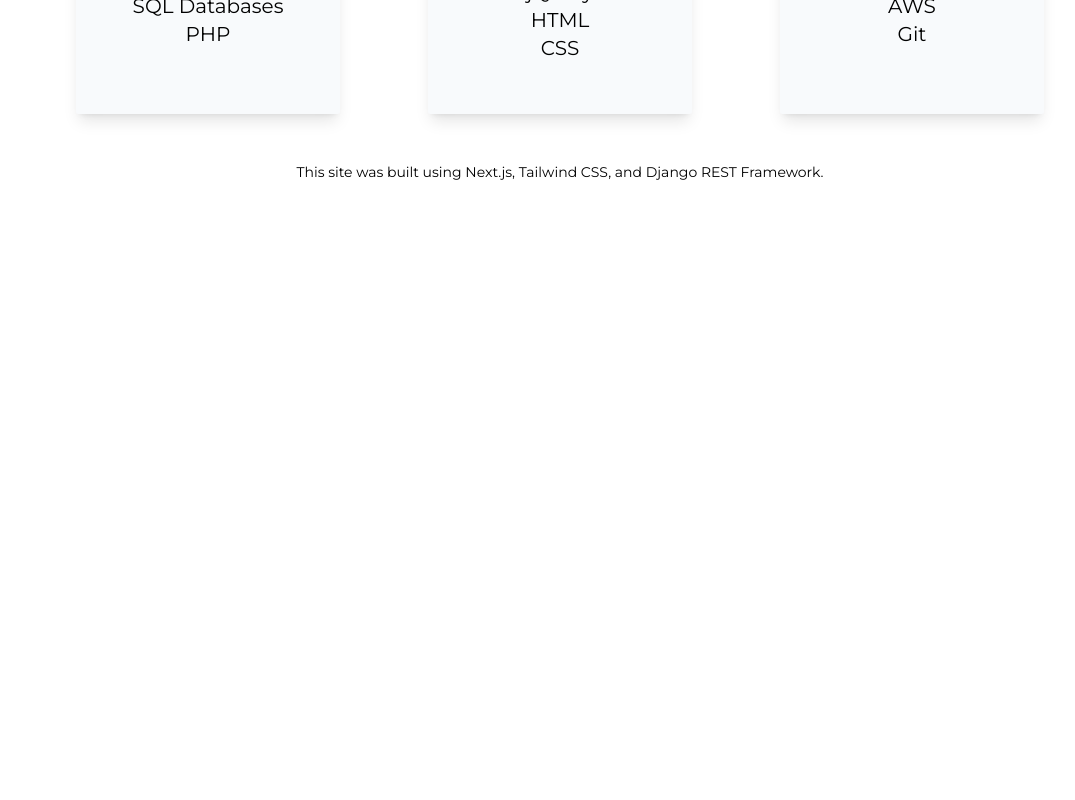
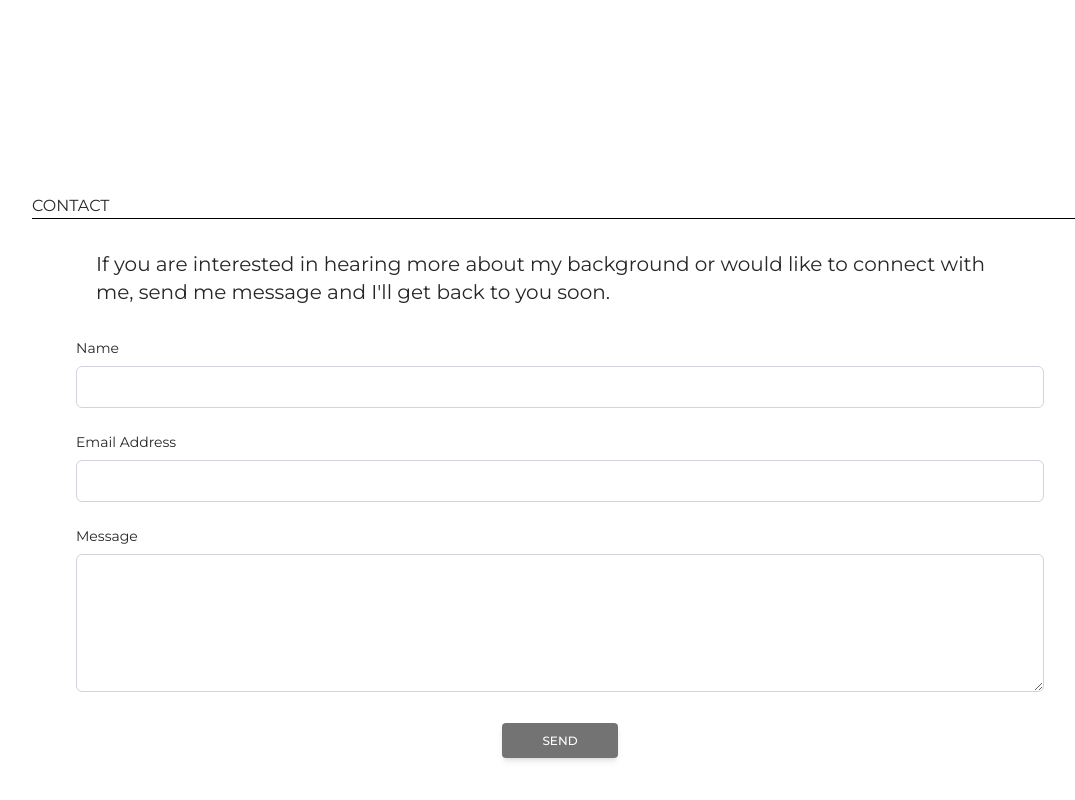
Before and after one commit to montelongo-dev/montelongo-portfolio-2023, a Next.js app: page / in a window 1280 px wide. Shown: the part 2623-3423 px from the top of the page, without its empty margins (80-1155 px from the left). Before the commit the page ends 3009 px from the top, so only its background shows below. Built offline with nearby package versions, Linux system fonts and the light colour scheme.

Commit message:
Style tweaks

```diff
--- /dev/null
+++ b/app/contact/ContactSuccess.tsx
@@ -0,0 +1,13 @@
+import Link from "next/link"
+
+export default function ContactSuccess() {
+  return (
+    <div className="contact__submission">
+      <h1>Thank you for reaching out! I will get back to you soon.</h1>
+      <br />
+      <h1 className="link_underline">
+        <Link href="/">BACK</Link>
+      </h1>
+    </div>
+  );
+}
--- a/app/globals.css
+++ b/app/globals.css
@@ -2,12 +2,6 @@
 @tailwind components;
 @tailwind utilities;
 
-
-:root {
-  --foreground-rgb: 0, 0, 0;
-  --background-start-rgb: 214, 219, 220;
-  --background-end-rgb: 255, 255, 255;
-}
 
 html,
 body {
@@ -16,12 +10,7 @@ body {
   font-family:-apple-system, BlinkMacSystemFont, Segoe UI, Roboto, Oxygen,
     Ubuntu, Cantarell, Fira Sans, Droid Sans, Helvetica Neue, sans-serif,
     cursive;
-  @apply scroll-smooth;
-}
-
-a {
-  /* color:black; */
-  /* text-decoration:none; */
+  @apply scroll-smooth text-zinc-800;
 }
 
 * {
@@ -93,7 +82,7 @@ a {
 }
 
 .home_header, .home_subhead {
-  @apply text-neutral-800;
+  @apply text-zinc-800;
 }
 
 .home_header {
@@ -117,11 +106,15 @@ a {
 
 /* ABOUT  */
 .about_h1 {
-  @apply pt-6 lg:pt-14 font-semibold text-xl md:text-2xl lg:text-4xl lg:leading-10 lg:px-16;
+  @apply font-medium text-lg md:text-xl lg:text-3xl lg:leading-10 lg:px-16 pt-6 lg:pt-14 ;
 }
 
 .about_h2 {
-  @apply pt-4 lg:pt-6 text-lg md:text-xl lg:text-3xl lg:leading-10 lg:px-16;
+  @apply text-base md:text-xl lg:text-2xl pt-4 lg:pt-6 lg:leading-10 lg:px-16;
+}
+
+.about_p {
+  @apply text-base md:text-xl lg:text-2xl pt-4 lg:pt-6 lg:leading-10 lg:px-16;
 }
 
 
@@ -131,7 +124,7 @@ a {
 }
 
 .skill_container {
-  @apply flex flex-col items-center mb-10 shadow-lg rounded-sm basis-1/4 justify-center py-10 md:mx-14 xl:mx-0 bg-slate-50;
+  @apply flex flex-col items-center mb-10 shadow-lg rounded-sm basis-1/4 justify-center py-10 md:mx-14 xl:mx-0 bg-gray-50;
 }
 
 .skill_hr {
@@ -158,13 +151,17 @@ a {
   @apply text-xl;
 }
 
-.footnote {
-  @apply text-sm pt-2 pb-6 px-14 text-center;
+.skill_footnote {
+  @apply text-sm pt-2 pb-6 px-8 text-center;
+}
+
+.skill_link_underline {
+  @apply underline underline-offset-2;
 }
 
 /* CONTACT */
 .input_class {
-  @apply w-full px-3 py-2 border-gray-300 rounded-md focus:outline-none focus:ring-black focus:border-none;
+  @apply w-full px-3 py-2 border-gray-300 rounded-md border hover:border-black focus:outline-none;
 }
 
 .contact_h2 {
@@ -186,7 +183,3 @@ a {
 .contact__submission {
   @apply flex flex-col items-center justify-center h-screen px-12 lg:pt-14 text-xl md:text-2xl lg:text-3xl lg:leading-10 lg:px-16;
 }
-
-.link_underline {
-  @apply underline underline-offset-4;
-}
--- a/app/layout.tsx
+++ b/app/layout.tsx
@@ -11,7 +11,7 @@ export const headerFont = Amatic_SC({
 export const bodyFont = Montserrat({
   subsets: ['latin'],
   variable: '--font-montserrat',
-  weight: ['400'],
+  weight: [],
 });
 
 
--- a/app/page.tsx
+++ b/app/page.tsx
@@ -1,6 +1,7 @@
 import Home from "../components/Home";
 import About from "../components/About";
-import Skills from "@/components/Skills";
+import Skills from "../components/Skills";
+import Contact from "../components/Contact";
 
 
 export default function Portfolio() {
@@ -9,6 +10,7 @@ export default function Portfolio() {
       <Home />
       <About />
       <Skills />
+      <Contact />
     </div>
   );
 }
--- /dev/null
+++ b/components/Contact.tsx
@@ -0,0 +1,54 @@
+export default function Contact() {
+    return (
+        <div id="contact" className="section_container font-body">
+            <h1 className="section_headline">CONTACT</h1>
+
+            <hr className="section_hr" />
+
+            <h2 className="contact_h2">
+                If you are interested in hearing more about my background or would like
+                to connect with me, send me message and I'll get back to you soon.
+            </h2>
+
+            <form name="contact" action="/contact" method="POST" className="contact_form_container" data-netlify="true" netlify-honeypot="bot-field">
+                <input type="hidden" name="form-name" value="contact" />
+                <div className="contact_form_div">
+                    <label htmlFor="name" className="block mb-2 text-sm">
+                        Name
+                    </label>
+                    <input type="text" name="name" required className="input_class" />
+                </div>
+
+                <div className="contact_form_div">
+                    <label htmlFor="email" className="block mb-2 text-sm">
+                        Email Address
+                    </label>
+                    <input type="email" name="email" required className="input_class" />
+                </div>
+
+                <div className="contact_form_div">
+                    <label htmlFor="message" className="block mb-2 text-sm">
+                        Message
+                    </label>
+
+                    <textarea
+                        rows={5}
+                        name="message"
+                        className="input_class"
+                        required
+                    ></textarea>
+                </div>
+
+                <div className="mb-6">
+                    <button
+                        type="submit"
+                        className="contact_button"
+                    >
+                        Send
+                    </button>
+                </div>
+            </form>
+
+        </div>
+    );
+}
--- a/components/Skills.tsx
+++ b/components/Skills.tsx
@@ -64,8 +64,8 @@ export default function Skills() {
                 </div>
             </div>
 
-            <div className="footnote">
-                <Link href="https://github.com/montelongo-dev/" target="_blank" rel="noopener noreferrer">This site was built using Next.js, Tailwind CSS, and Django REST Framework.</Link>
+            <div className="skill_footnote">
+                <Link href="https://github.com/montelongo-dev/" target="_blank" rel="noopener noreferrer" className="skill_link_underline">This site was built using Next.js, Django REST Framework and Tailwind CSS.</Link>
             </div>
 
         </div>
--- a/package.json
+++ b/package.json
@@ -9,7 +9,6 @@
     "lint": "next lint"
   },
   "dependencies": {
-    "@next/font": "^13.4.2",
     "@types/node": "20.2.0",
     "@types/react": "18.2.6",
     "@types/react-dom": "18.2.4",
--- a/tailwind.config.js
+++ b/tailwind.config.js
@@ -7,11 +7,6 @@ module.exports = {
   ],
   theme: {
     extend: {
-      backgroundImage: {
-        'gradient-radial': 'radial-gradient(var(--tw-gradient-stops))',
-        'gradient-conic':
-          'conic-gradient(from 180deg at 50% 50%, var(--tw-gradient-stops))',
-      },
     },
     fontFamily: {
       "header": "var(--font-amatic)",
```
Also changed, not shown: 1 other file (tests, documents, lock files or other folders).
